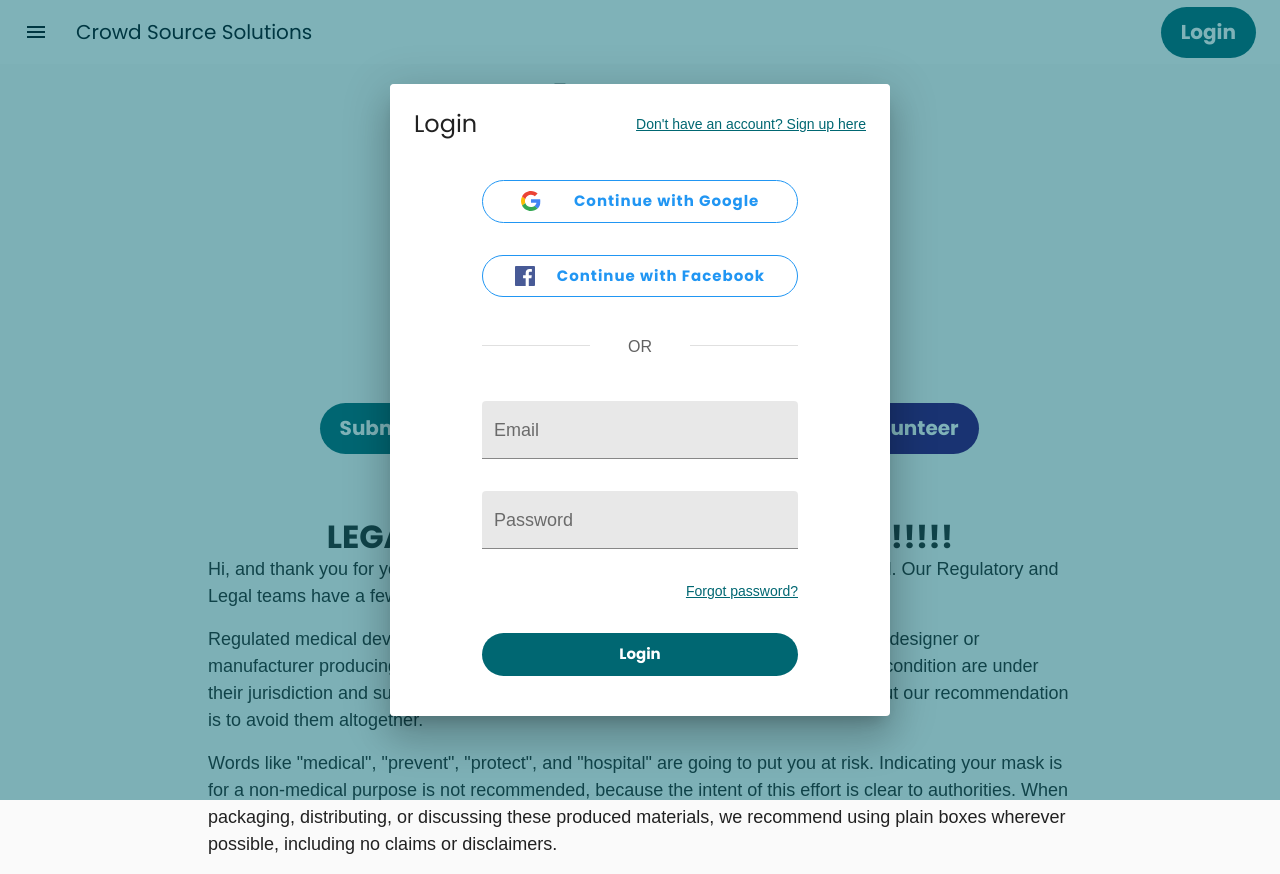
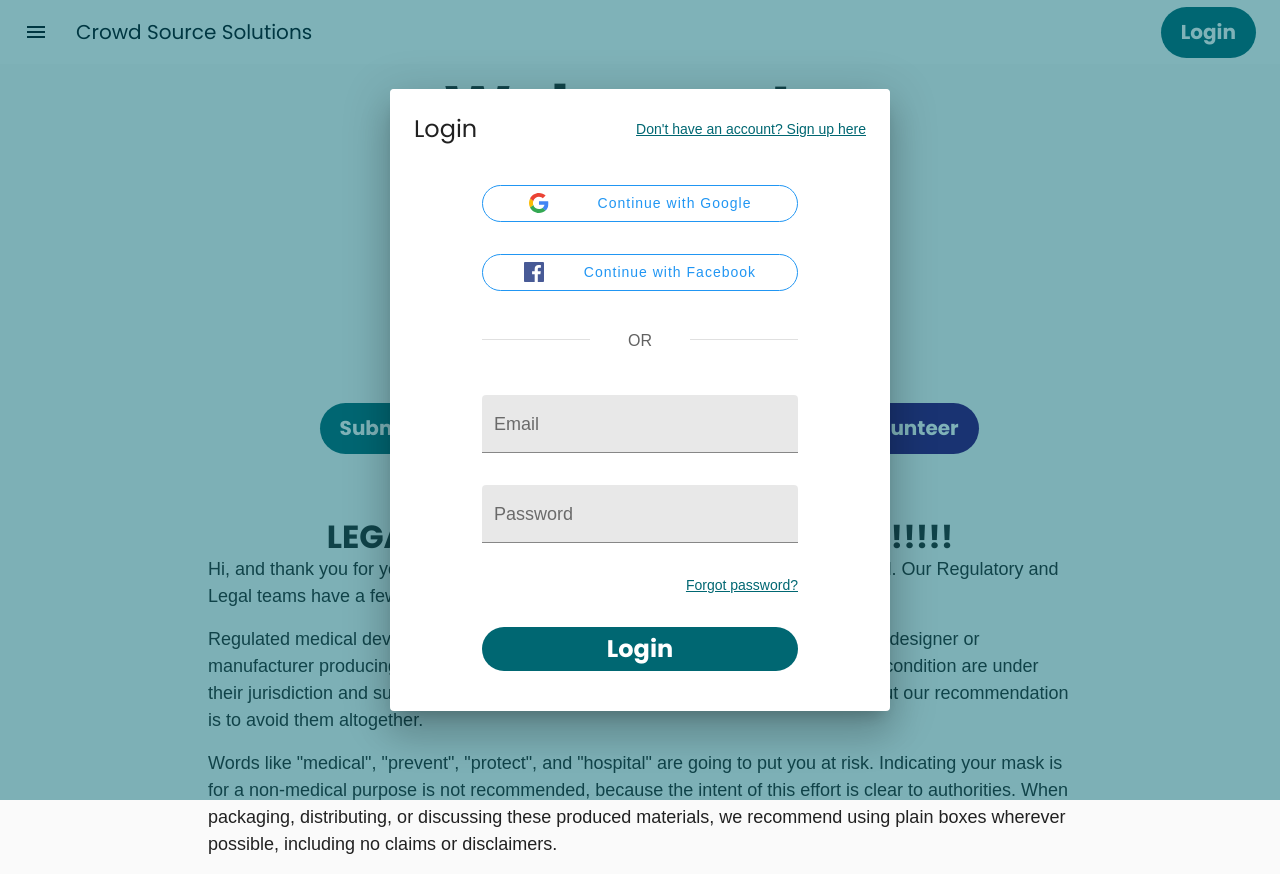
Before and after one commit to crowdsourcemedical/volunteer-database, a React (Create React App) app in the folder frontend/: page / in a window 1280 px wide. Both pictures are taken after a click on the button "Login". Built offline with nearby package versions, Linux system fonts and the light colour scheme; a web font is replaced by a local one.

Commit message:
Added some more Typography usage since theme was update. "Continue with" buttons need their own typography section for their font size.

```diff
--- a/frontend/src/components/Forms/LoginForm.js
+++ b/frontend/src/components/Forms/LoginForm.js
@@ -25,6 +25,7 @@ const useStyles = makeStyles(theme => ({
 	},
 	signUpLink: {
 		color: theme.palette.primary.main,
+
 	},
 	content: {
 		padding: theme.spacing(2),
@@ -138,12 +139,17 @@ const LoginForm = () => {
 				>
 					<Button variant="outlined" color="primary" size="large" className={classes.loginGoogle}>
 						<img src={GoogleIcon} alt="Google Logo" />
-						Continue with Google
+						<Typography style={{ fontSize: 14, textTransform: 'upercase' }}>
+							Continue with Google
+						</Typography>
+
 					</Button>
 
 					<Button variant="outlined" color="primary" size="large" className={classes.loginFacebook}>
 						<img src={FacebookIcon} alt="Facebook Logo" />
-						Continue with Facebook
+						<Typography style={{ fontSize: 14, textTransform: 'upercase' }}>
+							Continue with Facebook
+						</Typography>
 					</Button>
 
 					<Divider className={classes.divider} />
@@ -162,7 +168,9 @@ const LoginForm = () => {
 					</div>
 
 					<Button color="primary" size="large" variant="contained" className={classes.login}>
-						Login
+						<Typography variant="h3">
+							Login
+						</Typography>
 					</Button>
 				</Grid>
 			</CardContent>
```
